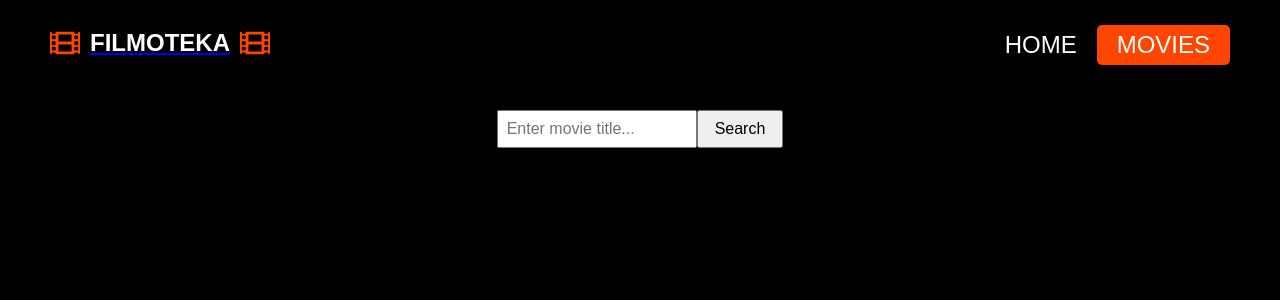
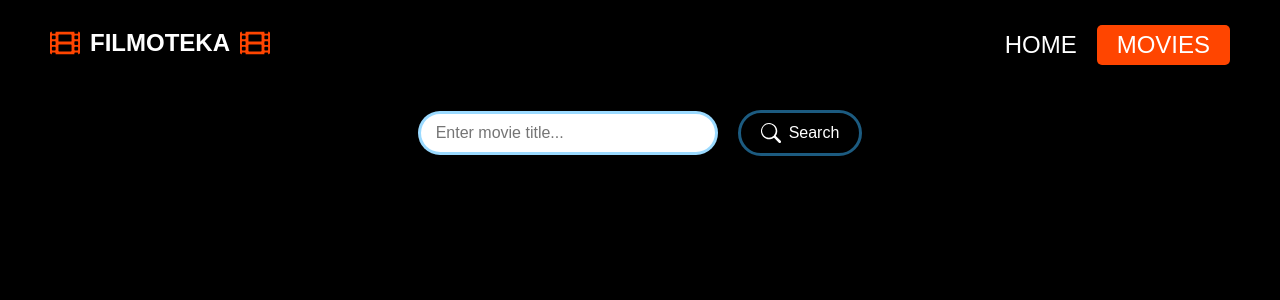
Before and after one commit to ziukoff1985/goit-react-hw-05, a React (Vite) app: page /movies in a window 1280 px wide. Shown: the top 300 px of the page. Built offline with nearby package versions, Linux system fonts and the light colour scheme; a web font is replaced by a local one.

Commit message:
added styles and improved logic

```diff
--- a/src/components/MovieCast/MovieCast.jsx
+++ b/src/components/MovieCast/MovieCast.jsx
@@ -46,7 +46,7 @@ const MovieCast = () => {
               src={
                 actor.profile_path
                   ? `https://image.tmdb.org/t/p/w200/${actor.profile_path}`
-                  : 'no foto'
+                  : 'https://upload.wikimedia.org/wikipedia/commons/6/65/No-Image-Placeholder.svg'
               }
               alt={actor.name || 'Unknown actor'}
               className={s.actorImage}
--- a/src/components/MovieList/MovieList.jsx
+++ b/src/components/MovieList/MovieList.jsx
@@ -18,7 +18,7 @@ const MovieList = ({ movies }) => {
                 src={
                   movie.poster_path
                     ? `https://image.tmdb.org/t/p/w400/${movie.poster_path}`
-                    : 'placeholder.jpg'
+                    : 'https://upload.wikimedia.org/wikipedia/commons/6/65/No-Image-Placeholder.svg'
                 }
                 alt={movie.title || 'No title available'}
                 className={s.filmImage}
--- a/src/components/MovieList/MovieList.module.css
+++ b/src/components/MovieList/MovieList.module.css
@@ -1,9 +1,11 @@
 .filmList {
-  padding: 50px 50px 0;
+  padding: 20px 100px 0px 100px;
   display: grid;
-  grid-template-columns: repeat(auto-fit, minmax(200px, 1fr));
-  gap: 20px;
-  justify-content: center;
+  grid-template-columns: repeat(auto-fit, minmax(280px, 1fr));
+  gap: 30px;
+  width: 100%;
+  max-width: 1440px;
+  margin: 0 auto;
 }
 
 .filmItem {
@@ -11,10 +13,17 @@
   flex-direction: column;
   align-items: center;
   justify-content: center;
-  /* outline: 3px solid darkgray; */
   border-radius: 15px;
   overflow: hidden;
   border: 2px solid darkgray;
+  /* box-shadow: 0 4px 8px darkgrey, 0 6px 20px darkgray; */
+  transition: box-shadow 0.3s ease, transform 0.5s ease;
+  overflow: hidden;
+}
+
+.filmItem:hover {
+  box-shadow: 0 8px 16px rgb(255, 255, 255), 0 12px 24px rgba(255, 255, 255, 0);
+  transform: scale(1.05);
 }
 
 .filmTitle {
--- a/src/components/Navigation/Navigation.jsx
+++ b/src/components/Navigation/Navigation.jsx
@@ -10,7 +10,7 @@ const buildLinkClass = ({ isActive }) => {
 const Navigation = () => {
   return (
     <div className={s.navHeader}>
-      <Link to="/">
+      <Link to="/" className={s.logo_link}>
         <div className={s.logo}>
           <span>
             <FaFilm className={s.logoIcon} />
--- a/src/components/Navigation/Navigation.module.css
+++ b/src/components/Navigation/Navigation.module.css
@@ -4,6 +4,10 @@
   padding: 25px 50px;
   background-color: #000000;
   justify-content: space-between;
+}
+
+.logo_link {
+  text-decoration: none;
 }
 
 .logo {
--- a/src/components/SearchForm/SearchForm.jsx
+++ b/src/components/SearchForm/SearchForm.jsx
@@ -12,7 +12,18 @@ const SearchForm = ({ onSubmit, initialQuery }) => {
           className={s.input}
         />
         <button type="submit" className={s.button}>
-          Search
+          <svg
+            xmlns="http://www.w3.org/2000/svg"
+            width="20"
+            height="20"
+            fill="currentColor" // // Колір іконки відповідно до кольору тексту
+            viewBox="0 0 16 16"
+            className={s.icon}
+          >
+            <path d="M11.742 10.344a6.5 6.5 0 1 0-1.397 1.398h-.001c.03.04.062.078.098.115l3.85 3.85a1 1 0 0 0 1.415-1.415l-3.85-3.85a1.007 1.007 0 0 0-.115-.098zm-5.442 1.398a5.5 5.5 0 1 1 0-11 5.5 5.5 0 0 1 0 11z" />
+          </svg>
+          {/* Текст на кнопці */}
+          <span>Search</span>
         </button>
       </Form>
     </Formik>
--- a/src/components/SearchForm/SearchForm.module.css
+++ b/src/components/SearchForm/SearchForm.module.css
@@ -4,12 +4,21 @@
   align-items: center;
   margin-top: 20px;
   margin-bottom: 20px;
+  gap: 10px;
 }
 
 .input {
-  padding: 8px;
-  font-size: 16px;
-  width: 200px;
+  padding: 10px 10px 10px 15px;
+  width: 300px;
+  border: 3px solid rgba(56, 182, 255, 0.5);
+  border-radius: 50px;
+  transition: all 0.5s ease;
+}
+
+.input:active,
+.input:focus {
+  outline: none;
+  border: 3px solid orangered;
 }
 
 .button {
@@ -17,3 +26,49 @@
   font-size: 16px;
   cursor: pointer;
 }
+
+.button {
+  /* font-family: 'IBM Plex Mono', serif; */
+  position: relative;
+  margin-left: 10px;
+  padding: 10px 20px;
+  display: flex; /* Для вирівнювання тексту та іконки */
+  align-items: center;
+  gap: 8px; /* Відстань між іконкою та текстом */
+  background-color: transparent;
+  color: #ffffff; /* Чорний колір тексту та іконки */
+  border: 3px solid rgba(56, 182, 255, 0.5);
+  border-radius: 50px;
+  cursor: pointer;
+  overflow: hidden;
+  transition: all 0.2s ease;
+}
+
+.button:before {
+  content: '';
+  position: absolute;
+  top: 0;
+  left: 0; /* Початкове положення псевдоелемента */
+  width: 0; /* Початкова ширина — невидимий */
+  height: 100%; /* Висота рівна висоті кнопки */
+  background: white;
+  border-radius: 50px;
+  transition: all 0.3s ease; /* Плавний перехід */
+  z-index: -1;
+}
+
+.button:hover:before {
+  width: 100%; /* Розтягується на всю ширину кнопки при наведенні */
+  background: orangered;
+  border: 3px solid orangered;
+}
+
+.button span {
+  position: relative;
+  line-height: 18px;
+  vertical-align: middle;
+}
+
+.button:active {
+  transform: scale(0.96);
+}
--- a/src/pages/MovieDetailsPage/MovieDetailsPage.jsx
+++ b/src/pages/MovieDetailsPage/MovieDetailsPage.jsx
@@ -43,7 +43,11 @@ const MovieDetailsPage = () => {
       <div className={s.img_info_wrap}>
         <img
           className={s.image}
-          src={`https://image.tmdb.org/t/p/w400/${movie.poster_path}`}
+          src={
+            movie.poster_path
+              ? `https://image.tmdb.org/t/p/w400/${movie.poster_path}`
+              : 'https://upload.wikimedia.org/wikipedia/commons/6/65/No-Image-Placeholder.svg'
+          }
           alt={movie.title}
         />
         <div className={s.infoWrap}>
--- a/src/pages/MoviesPage/MoviesPage.jsx
+++ b/src/pages/MoviesPage/MoviesPage.jsx
@@ -7,6 +7,7 @@ import SearchForm from '../../components/SearchForm/SearchForm';
 import NoResultsNotification from '../../components/NoResultsNotification/NoResultsNotification';
 import { Toaster } from 'react-hot-toast';
 import Loader from '../../components/Loader/Loader';
+import LoadMoreButton from '../../components/LoadMoreButton/LoadMoreButton';
 
 const MoviesPage = () => {
   const [searchParams, setSearchParams] = useSearchParams();
@@ -14,6 +15,8 @@ const MoviesPage = () => {
   const [movies, setMovies] = useState([]);
   const [isNotFound, setIsNotFound] = useState(false);
   const [isLoading, setIsLoading] = useState(false);
+  const [page, setPage] = useState(1);
+  const [totalPages, setTotalPages] = useState(0);
 
   useEffect(() => {
     if (!query) return;
@@ -22,13 +25,16 @@ const MoviesPage = () => {
       setIsNotFound(false);
       setIsLoading(true);
       try {
-        const fetchedMovies = await fetchMovieByQuery(query);
+        const { results, total_pages } = await fetchMovieByQuery(query, page);
 
-        if (fetchedMovies.results.length === 0) {
+        if (results.length === 0) {
           setIsNotFound(true);
         }
 
-        setMovies(fetchedMovies.results);
+        setMovies(prevMovies =>
+          page === 1 ? results : [...prevMovies, ...results]
+        );
+        setTotalPages(total_pages);
       } catch (error) {
         console.error('Error fetching movies:', error);
       } finally {
@@ -37,7 +43,7 @@ const MoviesPage = () => {
     };
 
     fetchMovies();
-  }, [query]);
+  }, [query, page]);
 
   const handleSearchSubmit = (values, actions) => {
     if (values.search.trim() === '') {
@@ -48,6 +54,12 @@ const MoviesPage = () => {
     actions.resetForm();
   };
 
+  const handleLoadMore = () => {
+    if (page < totalPages) {
+      setPage(prevPage => prevPage + 1);
+    }
+  };
+
   return (
     <div className={s.moviesPage}>
       <Toaster position="top-center" reverseOrder={false} />
@@ -56,10 +68,7 @@ const MoviesPage = () => {
       {isLoading && <Loader />}
 
       {movies.length > 0 && <MovieList movies={movies} />}
-
-      {query && movies.length === 0 && (
-        <p className={s.noResults}>No movies found for {query}.</p>
-      )}
+      {page < totalPages && <LoadMoreButton onClick={handleLoadMore} />}
     </div>
   );
 };
--- a/src/pages/MoviesPage/MoviesPage.module.css
+++ b/src/pages/MoviesPage/MoviesPage.module.css
@@ -0,0 +1,3 @@
+.noResults {
+  color: white;
+}
--- a/src/services/fetchApi.js
+++ b/src/services/fetchApi.js
@@ -25,9 +25,9 @@ export const fetchMovieById = async id => {
 };
 
 // Функція для пошуку фільму по запиту
-export const fetchMovieByQuery = async query => {
+export const fetchMovieByQuery = async (query, page = 1) => {
   const response = await axios.get('search/movie', {
-    params: { api_key: API_KEY, query },
+    params: { api_key: API_KEY, query, page },
   });
   console.log(response);
   return response.data;
```
Also changed, not shown: 2 other files (tests, documents, lock files or other folders).
